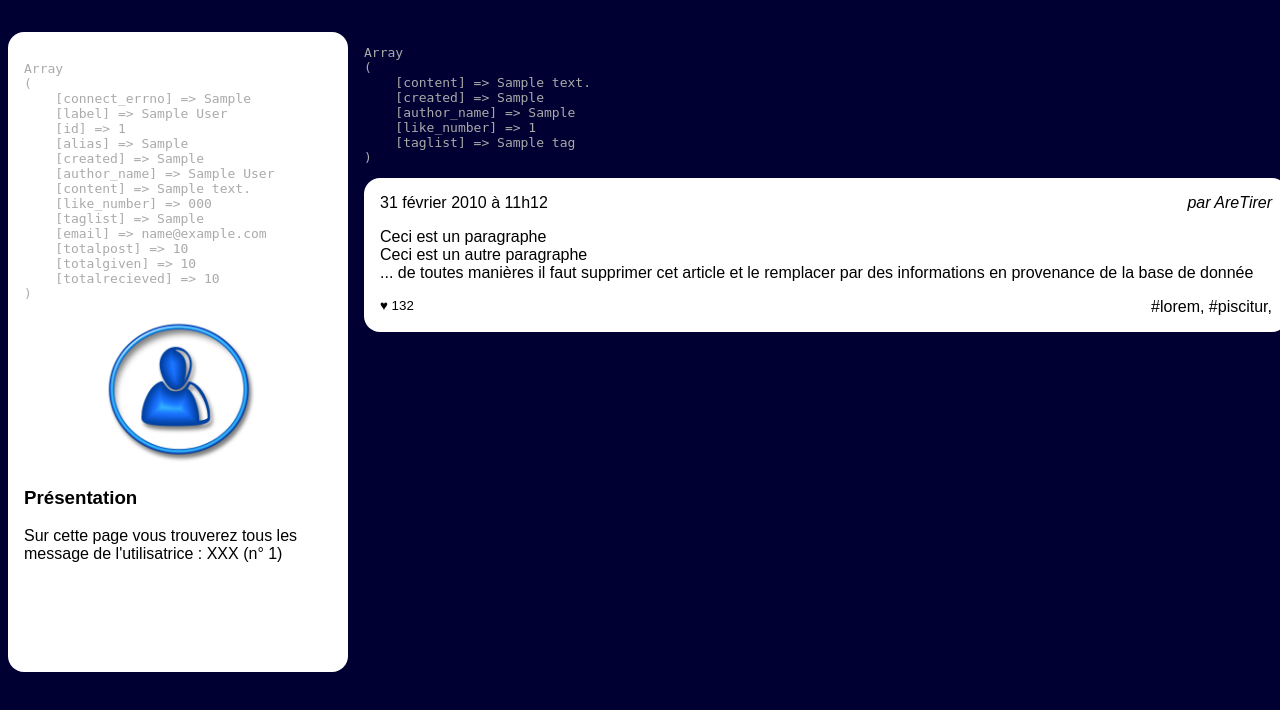
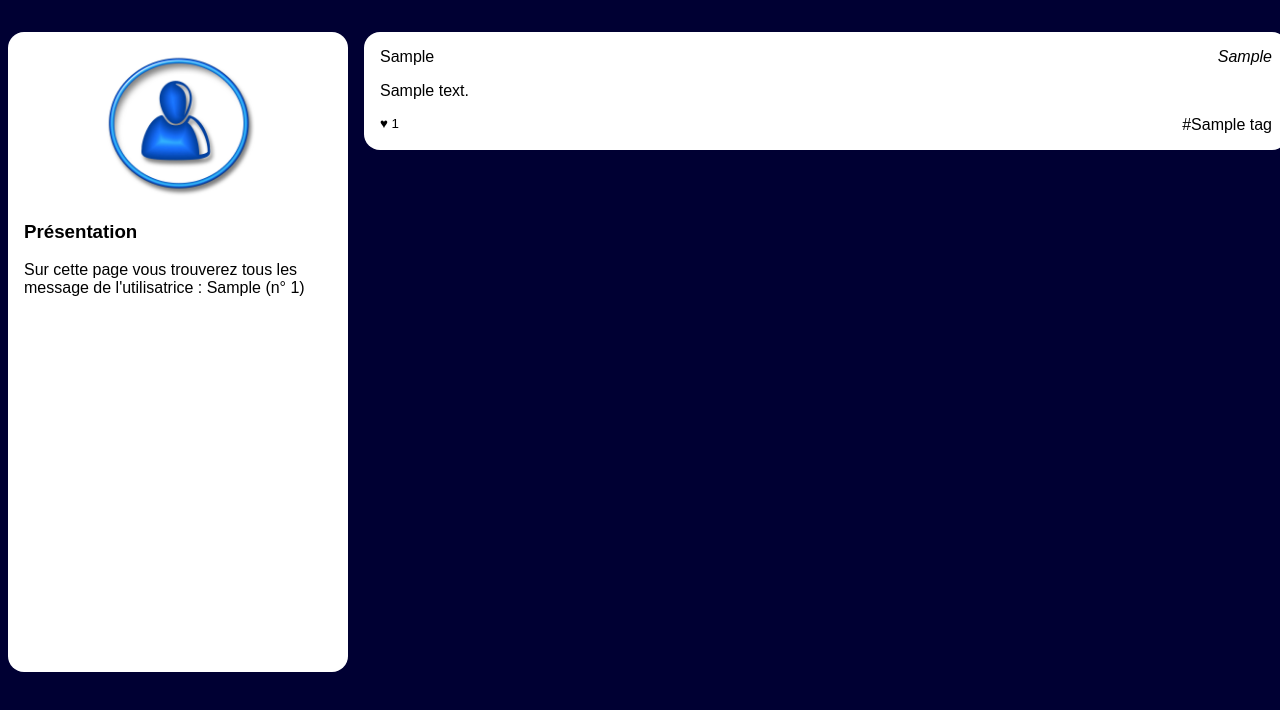
Before and after one commit to adatechschool/projet-collectif-reseau-social-php-printteam, a PHP site: page /wall.php?user_id=1 in a window 1280 px wide. Shown: the part 90-800 px from the top of the page. Run offline with PHP 8.4, Linux system fonts and the light colour scheme; tables that the repository leaves empty or names only in its code hold one stand-in row (values such as "Sample post").

Commit message:
ToDos terminé dans le fichier resoc_n1/wall.php

```diff
--- a/resoc_n1/wall.php
+++ b/resoc_n1/wall.php
@@ -40,7 +40,7 @@
             /**
              * Etape 2: se connecter à la base de donnée
              */
-            $mysqli = new mysqli("localhost", "root", "root", "socialnetwork");
+            $mysqli = new mysqli("localhost", "root", "", "socialnetwork");
             ?>
 
             <aside>
@@ -52,12 +52,12 @@
                 $lesInformations = $mysqli->query($laQuestionEnSql);
                 $user = $lesInformations->fetch_assoc();
                 //@todo: afficher le résultat de la ligne ci dessous, remplacer XXX par l'alias et effacer la ligne ci-dessous
-                echo "<pre>" . print_r($user, 1) . "</pre>";
+                //echo "<pre>" . print_r($user, 1) . "</pre>";
                 ?>
                 <img src="user.jpg" alt="Portrait de l'utilisatrice"/>
                 <section>
                     <h3>Présentation</h3>
-                    <p>Sur cette page vous trouverez tous les message de l'utilisatrice : XXX
+                    <p>Sur cette page vous trouverez tous les message de l'utilisatrice : <?php echo $user['alias']?>
                         (n° <?php echo $userId ?>)
                     </p>
                 </section>
@@ -91,24 +91,19 @@
                 while ($post = $lesInformations->fetch_assoc())
                 {
 
-                    echo "<pre>" . print_r($post, 1) . "</pre>";
+                    //echo "<pre>" . print_r($post, 1) . "</pre>";
                     ?>
                     <article>
                         <h3>
-                            <time datetime='2020-02-01 11:12:13' >31 février 2010 à 11h12</time>
+                            <time datetime='<?= $post['created']?>' ><?= $post['created']?></time>
                         </h3>
-                        <address>par AreTirer</address>
+                        <address><?php echo $post['author_name']?></address>
                         <div>
-                            <p>Ceci est un paragraphe</p>
-                            <p>Ceci est un autre paragraphe</p>
-                            <p>... de toutes manières il faut supprimer cet
-                                article et le remplacer par des informations en
-                                provenance de la base de donnée</p>
+                            <p><?= $post['content']?></p>
                         </div>
                         <footer>
-                            <small>♥ 132</small>
-                            <a href="">#lorem</a>,
-                            <a href="">#piscitur</a>,
+                            <small>♥ <?= $post['like_number']?></small>
+                            <a href="">#<?= $post['taglist']?></a>
                         </footer>
                     </article>
                 <?php } ?>
```
